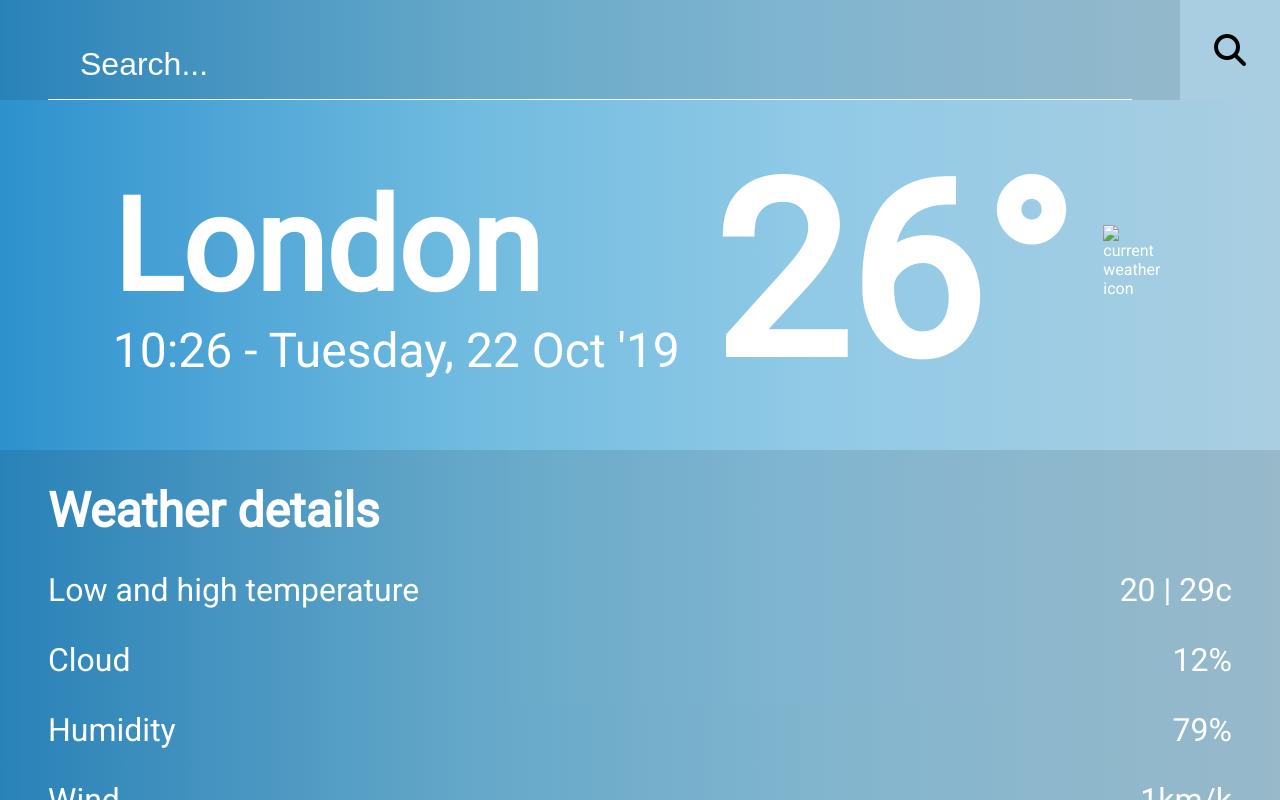
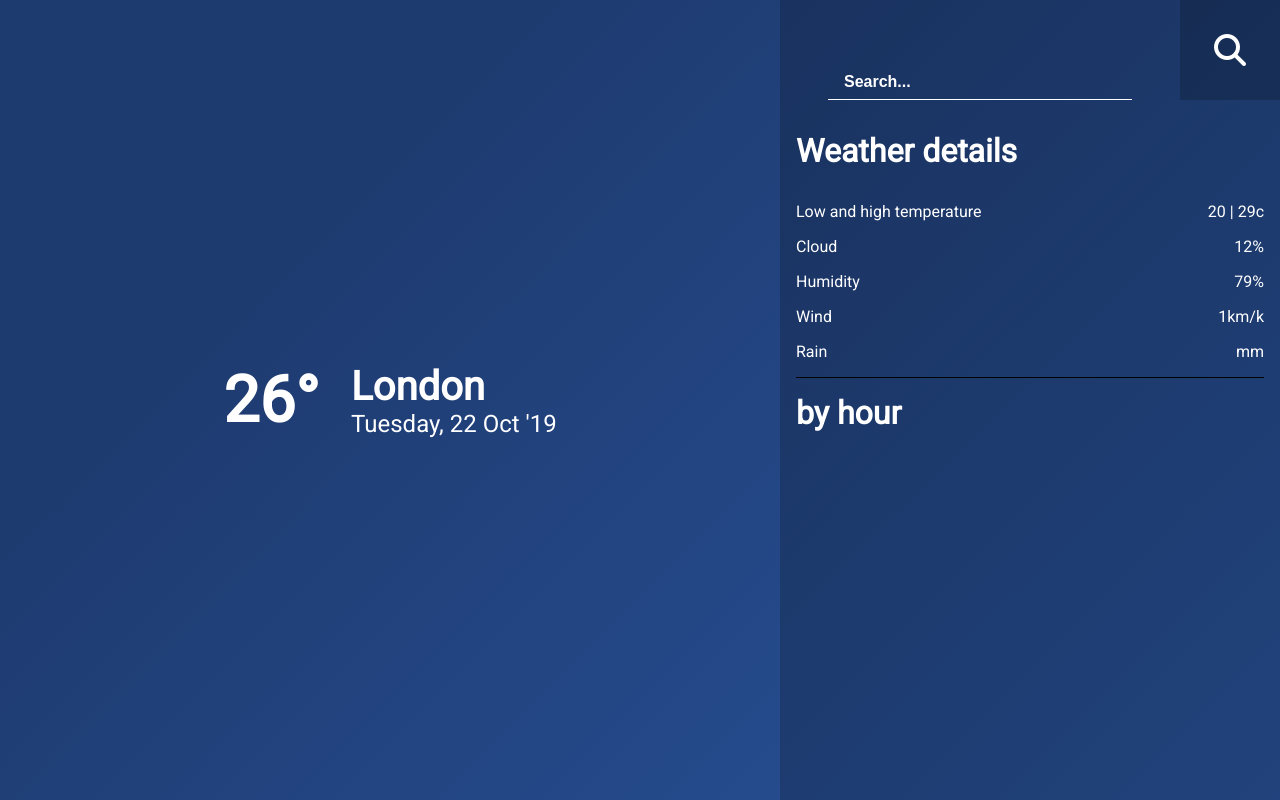
Before and after one commit to AndrewCrescencio/forecastweather, a plain HTML site: page index.html in a window 1280 px wide. Drawn offline with Linux system fonts and the light colour scheme.

Commit message:
Add files via upload

```diff
--- a/index.html
+++ b/index.html
@@ -1,5 +1,6 @@
 <!DOCTYPE html>
 <html lang="en">
+
 <head>
   <meta charset="UTF-8">
   <meta http-equiv="X-UA-Compatible" content="IE=edge">
@@ -11,35 +12,30 @@
   <link rel="stylesheet" href="style.css">
   <script src="index.js" defer></script>
 </head>
+
 <body onload="onLoad()">
 
-    <header class="flexbox header">
-      <div class="header__input">
+  <nav class="searchbar">
+    <div class="searchbar__input">
       <input id="searchInput" type="text" placeholder="Search..." />
     </div>
-      <div class="header__button">
+    <div class="searchbar__button">
       <button id="searchButton"><i class="fas fa-search"></i></button>
     </div>
-    </header>
+  </nav>
 
-    <main class="current">
+  <main class="weather current">
 
-      <div class="current__container">
-
-        <div class="current__container__item order2">
-          <h1 class="current__temp" style="display: block;">26°</h1>
+    <div class="weather__temp">
+      <h1 class="weather__temp__current current__temp" style="display: block;">26°</h1>
+      <img class="weather__temp__icon current__icon" src="#" alt="">
     </div>
 
-        <div class="current__container__item order1">
+    <div class="weather__info">
       <h2 class="current__city">London</h2>
-          <p class="current__date">10:26 - Tuesday, 22 Oct '19</p>
+      <p class="current__date">Tuesday, 22 Oct '19</p>
     </div>
 
-        <div class="current__container__item order3">
-          <img class="current__icon" src="#" alt="current weather icon" style="display: block; width: 64px;">
-        </div>
-
-      </div>
   </main>
 
   <aside class="details">
@@ -48,7 +44,8 @@
       <h3>Weather details</h3>
 
       <div class="row">
-          <span>Low and high temperature</span><span><span class="current__mintemp">20</span> | <span class="current__maxtemp">29c</span></span>
+        <span>Low and high temperature</span><span><span class="current__mintemp">20</span> | <span
+            class="current__maxtemp">29c</span></span>
       </div>
       <div class="row">
         <span>Cloud</span><span class="current__cloud">12%</span>
@@ -70,4 +67,5 @@
     </div>
   </aside>
 </body>
+
 </html>
--- a/index.js
+++ b/index.js
@@ -1,6 +1,4 @@
 const date = new Date();
-const hour = date.getHours();
-const minute = date.getMinutes();
 const dayWeek = date.getDay();
 const dayWeekArr = [
   "Sunday",
@@ -63,13 +61,10 @@ const weather = {
 
     document.querySelector(
       ".current__date"
-    ).innerText = `${hour}:${minute} - ${dayWeekArr[dayWeek]}, ${dayMonth} ${monthArr[month]} ${year}`;
+    ).innerText = `${dayWeekArr[dayWeek]}, ${dayMonth} ${monthArr[month]} ${year}`;
     document.querySelector(".current__city").innerText = city;
     document.querySelector(".current__icon").src = current_icon;
     document.querySelector(".current__temp").innerText = current_temp + "°";
-    document.querySelector(
-      ".current__description"
-    ).innerText = current_description;
     document.querySelector(".current__mintemp").innerText = current_mintemp;
     document.querySelector(".current__maxtemp").innerText = current_maxtemp;
     document.querySelector(".current__cloud").innerText = current_cloud + "%";
--- a/style.css
+++ b/style.css
@@ -6,308 +6,159 @@
 }
 
 h1 {
-    font-size: 5rem;
+    font-size: 4rem;
+    /* 64px */
 }
 
 h2 {
-    font-size: 3rem;
+    font-size: 2.5rem;
 }
 
 h3 {
-    font-size: 1.5rem;
-    font-weight: bold;
-    padding: 2rem 0;
+    font-size: 2rem;
+    margin-bottom: 2rem;
 }
+
 p {
     font-size: 1.5rem;
 }
 
-  span {
-    font-size: 1rem;
-  }
-  html {
-    background-image: linear-gradient(
-      to right,
-      #2d91cd,
-      #3f9cd2,
-      #50a6d7,
-      #60b1db,
-      #70bbe0,
-      #7bc0e2,
-      #86c5e4,
-      #90cae6,
-      #97cbe5,
-      #9dcce4,
-      #a3cde2,
-      #a9cee1
-    );
-    background-size: cover;
-    background-position: center;
-    background-repeat: no-repeat;
-  }
 body {
     width: 100%;
     height: 100vh;
+    color: white;
     display: grid;
-    grid-template-columns: auto;
-    grid-template-rows: auto 1fr 1fr;
-    grid-template-areas: "header" "main" "aside";
-    color: white;
+    grid-template-rows: 100px 1fr 1fr;
     font-family: "Roboto", sans-serif;
+    background-color: #29539b;
+    background-image: linear-gradient(315deg, #29539b 0%, #1e3b70 74%);
 }
 
-  header {
-    grid-area: header;
+
+/*Searcher Bar*/
+
+nav {
     display: flex;
     align-items: flex-end;
     padding-left: 3rem;
-    background: rgba(0, 0, 0, 0.1);
+    background: rgba(0, 0, 0, 0.2);
 }
 
-  .header__input {
+.searchbar__input {
     flex: 1;
     border-bottom: 1px solid white;
 }
 
-  .header__button {
-    flex: 0;
-  }
-
-  .header__input input {
+.searchbar__input input {
     padding: 0.5em 1em;
     width: 100%;
-    background: transparent;
     border: none;
+    background-color: transparent;
 }
 
  ::placeholder {
     /* Chrome, Firefox, Opera, Safari 10.1+ */
     color: white;
-    opacity: 1; /* Firefox */
+    background-color: transparent;
+    opacity: 1;
+    /* Firefox */
+    font-weight: bold;
 }
 
  :-ms-input-placeholder {
     /* Internet Explorer 10-11 */
     color: white;
+    font-weight: bold;
 }
 
  ::-ms-input-placeholder {
     /* Microsoft Edge */
     color: white;
+    font-weight: bold;
 }
 
-  .header__button button {
+.searchbar__button {
+    flex: 0;
+}
+
+.searchbar__button button {
     width: 100px;
     height: 100px;
-    background-color: #a9cee1;
     margin-left: 3rem;
-    white-space: nowrap;
     border: none;
+    background: rgba(0, 0, 0, 0.2);
+    cursor: pointer;
 }
 
 .fa-search {
     font-size: 2rem;
-    color: black;
+    color: white;
 }
 
-  /*  .current    */
+
+/* Main Content - Weather */
 
 main {
-    grid-area: main;
     display: flex;
+    justify-content: center;
     align-items: center;
-    justify-content: center;
-    padding: 0 0.75rem;
+    flex-wrap: wrap;
+    padding: 1rem;
 }
 
-  .current__container {
+.weather__temp {
     display: flex;
-    align-items: center;
-    justify-content: center;
-    flex-wrap: wrap;
-    gap: 2rem;
-  }
-
-  /*  .current__container items order */
-  .order1 {
-    order: 1;
-  }
-
-  .order2 {
-    order: 2;
-  }
-
-  .order3 {
-    order: 3;
-    display: flex;
-    flex-direction: column;
     align-items: center;
 }
 
-  .current__container__item {
-    width: max-content;
+.weather__temp__current {
+    margin-right: 1rem;
 }
 
-  /*  aside   */
+.weather__temp__icon {
+    margin-right: 1rem;
+}
+
+
+/* Aside - Weather Detail */
 
 aside {
-    grid-area: aside;
     overflow: auto;
-    padding: 0 3rem;
-    background: rgba(0, 0, 0, 0.1);
+    padding: 2rem 1rem;
+    background: rgba(0, 0, 0, 0.2);
 }
 
 .row {
     display: flex;
     justify-content: space-between;
-    margin-bottom: 0.5rem;
+    margin-bottom: 1rem;
 }
 
 .details__byhour {
-    border-top: 1px solid white;
+    border-top: 1px solid black;
+    padding: 1rem 0;
 }
+
 .details__byhour__container {
     margin-bottom: 2rem;
 }
 
-  /*  @media  */
 
-  @media all and (min-width: 720px) {
-    h1 {
-      font-size: 8rem;
+/* Media Queries */
+
+@media (min-width:1280px) {
+    nav {
+        grid-area: nav;
     }
-
-    h2 {
-      font-size: 4rem;
+    main {
+        grid-area: main;
     }
-
-    h3 {
-      font-size: 2rem;
-      font-weight: bold;
-      padding: 2rem 0;
+    aside {
+        grid-area: aside;
     }
-
-    p {
-      font-size: 2rem;
-    }
-
-    span {
-      font-size: 1.5rem;
-    }
-
-    .row {
-      margin-bottom: 2rem;
-    }
-    /*  .details .row container (weather by hour)*/
-    .details__byhour__container {
-      margin-bottom: 4rem;
+    body {
+        grid-template-rows: 100px 1fr;
+        grid-template-columns: 1fr 500px;
+        grid-template-areas: "main nav" "main aside";
     }
 }
-
-  @media all and (min-width: 1000px) {
-    h1 {
-      font-size: 15rem;
-    }
-
-    h2 {
-      font-size: 8rem;
-    }
-
-    h3 {
-      font-size: 3rem;
-      font-weight: bold;
-      padding: 2rem 0;
-    }
-
-    p {
-      font-size: 3rem;
-    }
-
-    input {
-      font-size: 2rem;
-    }
-    span {
-      font-size: 2rem;
-      font-weight: 500;
-    }
-
-    .row {
-      margin-bottom: 2rem;
-    }
-    /*  .details .row container (weather by hour)*/
-    .details__byhour__container {
-      margin-bottom: 4rem;
-    }
-
-    img {
-      width: 100px;
-      height: 100px;
-    }
-  }
-
-  @media all and (min-width: 1500px) {
-    h1 {
-      font-size: 10rem;
-    }
-
-    h2 {
-      font-size: 6rem;
-    }
-
-    h3 {
-      font-size: 3rem;
-      font-weight: bold;
-      padding: 2rem 0;
-    }
-
-    p {
-      font-size: 2rem;
-    }
-
-    span {
-      font-size: 2rem;
-      font-weight: 500;
-    }
-
-    .row {
-      margin-bottom: 2rem;
-    }
-    /*  .details .row container (weather by hour)*/
-    .details__byhour__container {
-      margin-bottom: 4rem;
-    }
-
-    img {
-      width: 100px;
-      height: 100px;
-    }
-
-    /*  chance the layout   */
-    body {
-      grid-template-columns: 60% 40%;
-      grid-template-rows: auto 1fr;
-      grid-template-areas: "main header" "main aside";
-      width: 100%;
-    }
-    main {
-      align-items: flex-end;
-    }
-    .current__container {
-      margin-bottom: 10rem;
-    }
-    .order1 {
-      order: 2;
-    }
-    .order2 {
-      order: 1;
-    }
-    .order3 {
-      display: none;
-    }
-  }
-
-  @media all and (min-width: 1500px) {
-    .order3 {
-      display: flex;
-    }
-  }
```
Lines whose indentation alone changed are shown as unchanged.
